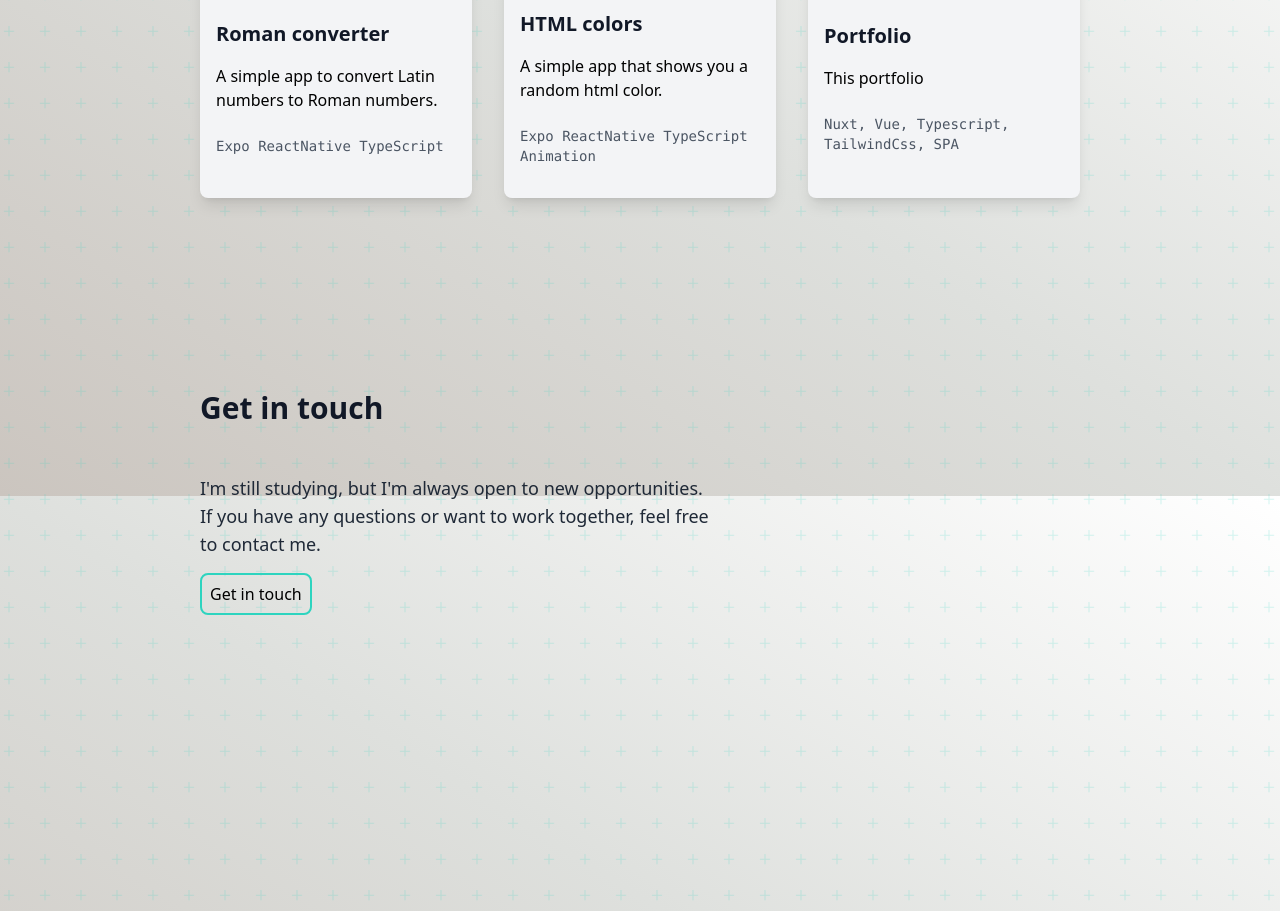
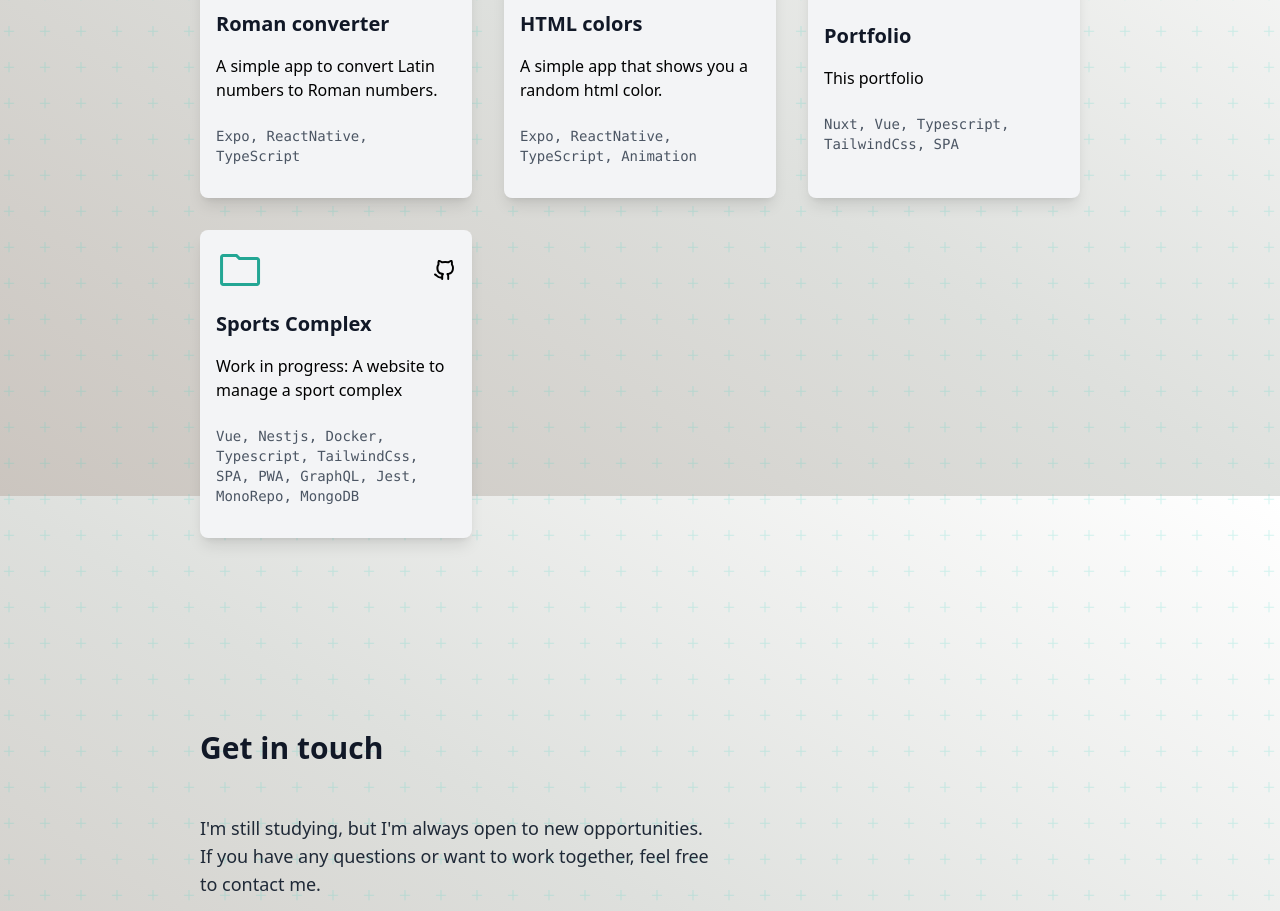
Before and after one commit to JarneDel/frontend-portfolio, a Nuxt app: page / in a window 1280 px wide. Shown: the part 3504-4415 px from the top of the page. Built offline with nearby package versions, Linux system fonts and the light colour scheme.

Commit message:
Projects

```diff
--- a/components/Projects/ProjectsFeatured.vue
+++ b/components/Projects/ProjectsFeatured.vue
@@ -103,7 +103,7 @@ const projects: IFeaturedProject[] = [
     category: 'Featured',
     title: 'Team Project - Jumping Jaws',
     description:
-      'Jumping Jaws is a co-op game where you have to steer a boat through a river full of obstacles. You have to avoid obstacles by jumping on a trampoline. If the left player jumps on the trampoline, the boat will move to the left and vice versa. The jump tracking was done with an Xbox Kinect 2. There are 2 buttons, to navigate through the menus. We were fortunate enough to present our game to the public at Facts gent 2023',
+      'Jumping Jaws is a co-op game where you have to steer a boat through a river full of obstacles. You have to avoid obstacles by jumping on a trampoline. If the left player jumps on the trampoline, the boat will move to the left and vice versa. The jump tracking was done with an Xbox Kinect 2. There are 2 buttons, to navigate through the menus. We were fortunate enough to present our game to the public at Facts gent and GameForce Brussels 2023',
     technologies:
       'C# Unity Xbox-Kinect-2 NodeJs Express MySql Websockets ESP-32 C++ Serial-communication Scrum Agile',
     github: 'https://github.com/DauweQuinten/Trampoline_Groep2_FrontEnd',
--- a/components/Projects/ProjectsOthers.vue
+++ b/components/Projects/ProjectsOthers.vue
@@ -43,14 +43,14 @@ const projects: IProject[] = [
     id: 1,
     name: 'Roman converter',
     description: 'A simple app to convert Latin numbers to Roman numbers.',
-    technologies: 'Expo ReactNative TypeScript',
+    technologies: 'Expo, ReactNative, TypeScript',
     githubUrl: 'https://github.com/JarneDel/app-converter',
   },
   {
     id: 2,
     name: 'HTML colors',
     description: 'A simple app that shows you a random html color.',
-    technologies: 'Expo ReactNative TypeScript Animation',
+    technologies: 'Expo, ReactNative, TypeScript, Animation',
     githubUrl: 'https://github.com/JarneDel/app-html-kleuren/tree/develop',
   },
   {
@@ -60,5 +60,12 @@ const projects: IProject[] = [
     technologies: 'Nuxt, Vue, Typescript, TailwindCss, SPA',
     githubUrl: 'https://github.com/JarneDel/frontend-portfolio',
   },
+  {
+    id: 4,
+    name: 'Sports Complex',
+    description: 'Work in progress: A website to manage a sport complex',
+    technologies: 'Vue, Nestjs, Docker, Typescript, TailwindCss, SPA, PWA, GraphQL, Jest, MonoRepo, MongoDB',
+    githubUrl: 'https://github.com/JarneDel/Doran-Jarne-Tibo',
+  }
 ]
 </script>
```
